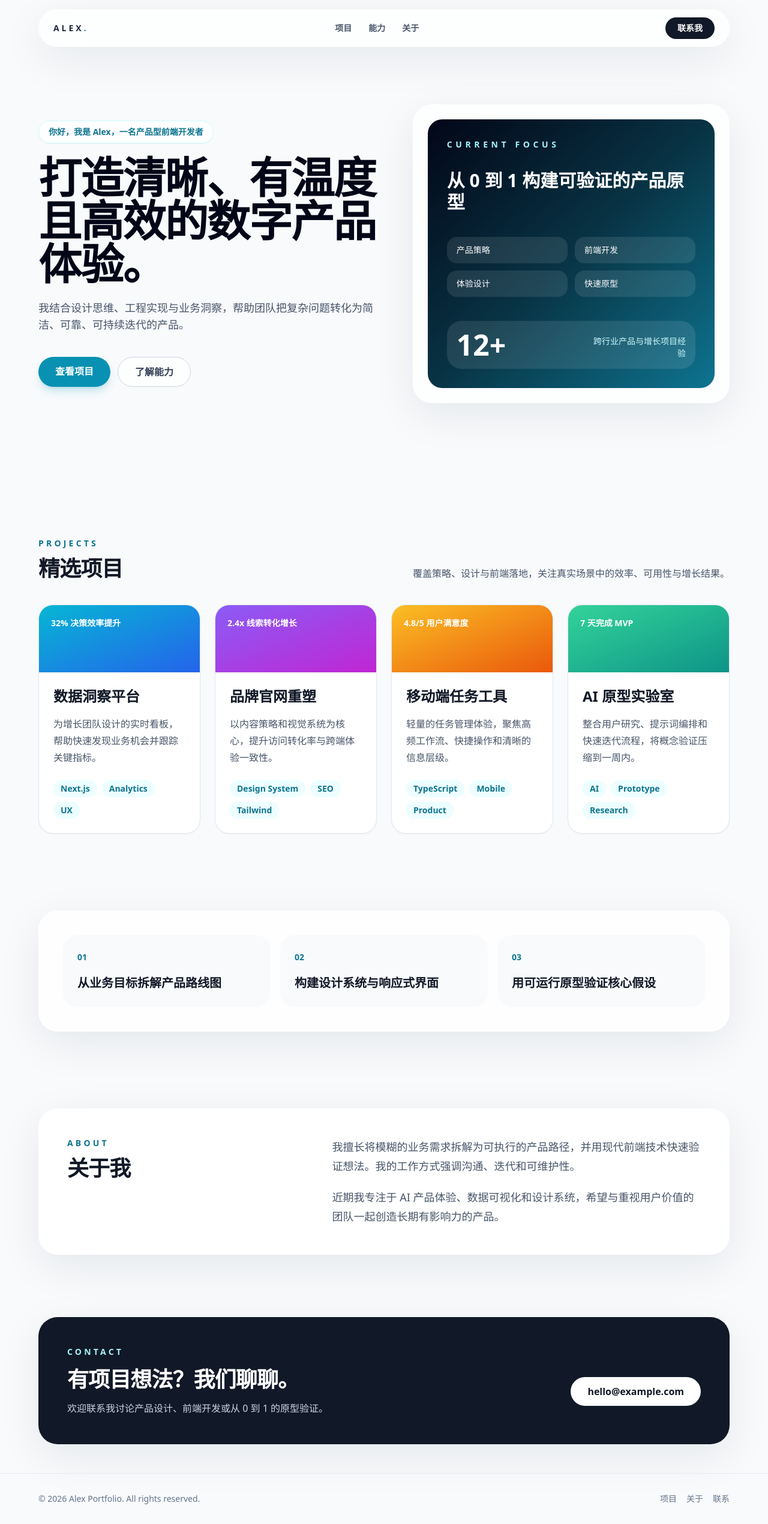
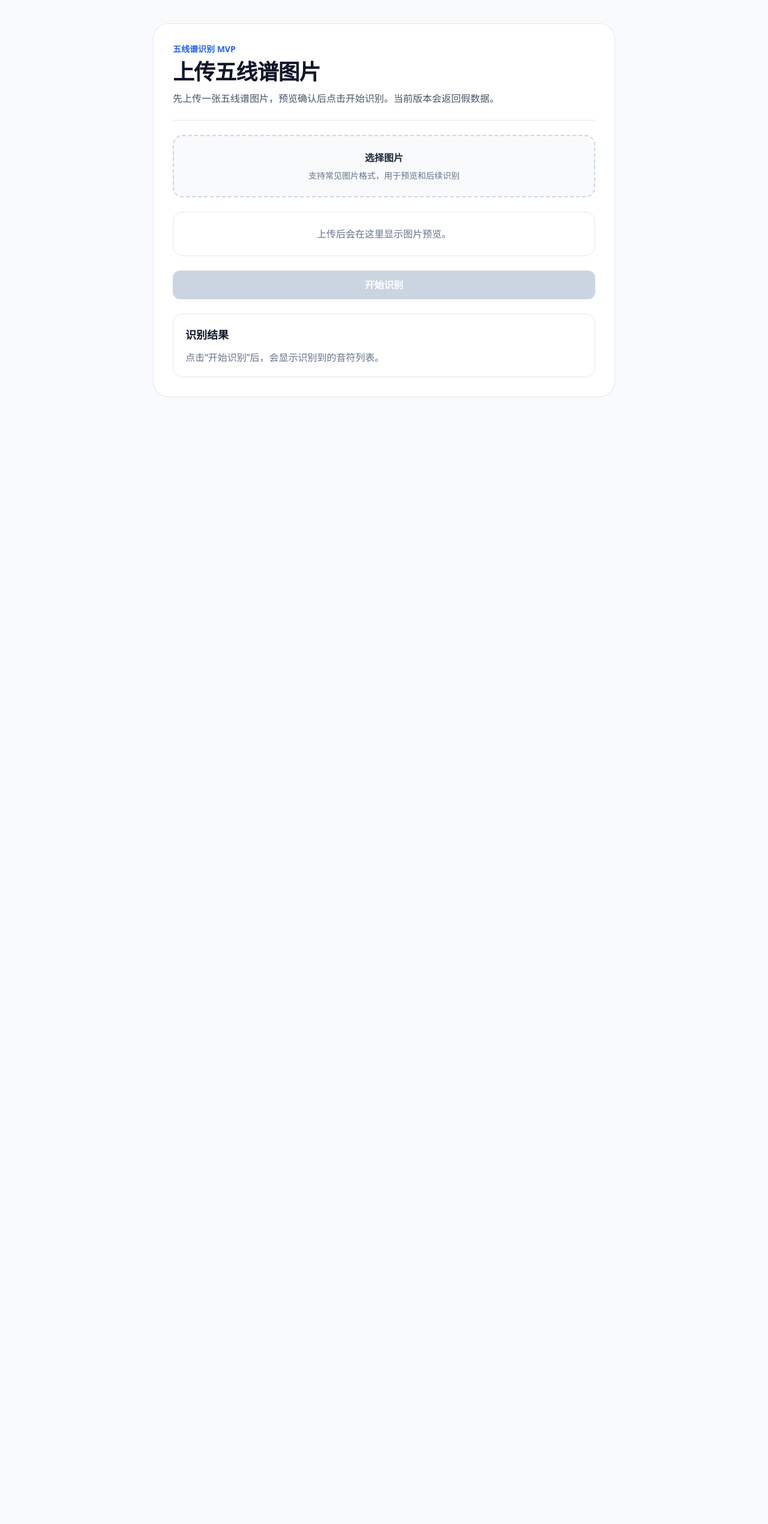
Before and after one commit to aaaycc931-droid/my-first-app, a Next.js app: page / in a window 1280 px wide. Shown: the whole page at 60% size. After the commit the page ends 800 px from the top, so only its background shows below. Built offline with nearby package versions, Linux system fonts and the light colour scheme.

Commit message:
Add sheet music upload MVP

```diff
--- a/app/page.tsx
+++ b/app/page.tsx
@@ -1,198 +1,83 @@
-const navItems = [
-  { label: "项目", href: "#projects" },
-  { label: "能力", href: "#services" },
-  { label: "关于", href: "#about" },
-];
+"use client";
 
-const projects = [
-  {
-    title: "数据洞察平台",
-    description: "为增长团队设计的实时看板，帮助快速发现业务机会并跟踪关键指标。",
-    metric: "32% 决策效率提升",
-    gradient: "from-cyan-500 to-blue-600",
-    tags: ["Next.js", "Analytics", "UX"],
-  },
-  {
-    title: "品牌官网重塑",
-    description: "以内容策略和视觉系统为核心，提升访问转化率与跨端体验一致性。",
-    metric: "2.4x 线索转化增长",
-    gradient: "from-violet-500 to-fuchsia-600",
-    tags: ["Design System", "SEO", "Tailwind"],
-  },
-  {
-    title: "移动端任务工具",
-    description: "轻量的任务管理体验，聚焦高频工作流、快捷操作和清晰的信息层级。",
-    metric: "4.8/5 用户满意度",
-    gradient: "from-amber-400 to-orange-600",
-    tags: ["TypeScript", "Mobile", "Product"],
-  },
-  {
-    title: "AI 原型实验室",
-    description: "整合用户研究、提示词编排和快速迭代流程，将概念验证压缩到一周内。",
-    metric: "7 天完成 MVP",
-    gradient: "from-emerald-400 to-teal-600",
-    tags: ["AI", "Prototype", "Research"],
-  },
-];
+import { ChangeEvent, useState } from "react";
 
-const highlights = ["产品策略", "前端开发", "体验设计", "快速原型"];
-
-const services = [
-  "从业务目标拆解产品路线图",
-  "构建设计系统与响应式界面",
-  "用可运行原型验证核心假设",
-];
+const mockNotes = ["C4", "D4", "E4"];
 
 export default function Home() {
+  const [previewUrl, setPreviewUrl] = useState<string | null>(null);
+  const [fileName, setFileName] = useState("");
+  const [recognizedNotes, setRecognizedNotes] = useState<string[]>([]);
+
+  const handleImageUpload = (event: ChangeEvent<HTMLInputElement>) => {
+    const file = event.target.files?.[0];
+
+    if (!file) {
+      return;
+    }
+
+    setPreviewUrl(URL.createObjectURL(file));
+    setFileName(file.name);
+    setRecognizedNotes([]);
+  };
+
+  const handleRecognize = () => {
+    setRecognizedNotes(mockNotes);
+  };
+
   return (
-    <main className="min-h-screen overflow-hidden bg-mist text-ink">
-      <section className="relative px-4 pb-16 pt-4 sm:px-8 lg:px-16">
-        <div className="absolute inset-0 -z-20 bg-[radial-gradient(circle_at_top_left,_rgba(34,211,238,0.28),_transparent_34%),linear-gradient(135deg,_#ecfeff_0%,_#f8fafc_42%,_#fff7ed_100%)]" />
-        <div className="absolute right-0 top-20 -z-10 h-72 w-72 rounded-full bg-cyan-300/30 blur-3xl sm:h-96 sm:w-96" />
-        <div className="absolute bottom-16 left-0 -z-10 h-72 w-72 rounded-full bg-amber-300/30 blur-3xl" />
+    <main className="min-h-screen bg-slate-50 px-4 py-10 text-slate-900 sm:px-6">
+      <section className="mx-auto max-w-3xl rounded-3xl bg-white p-6 shadow-sm ring-1 ring-slate-200 sm:p-8">
+        <div className="border-b border-slate-200 pb-6">
+          <p className="text-sm font-semibold text-blue-600">五线谱识别 MVP</p>
+          <h1 className="mt-2 text-3xl font-bold tracking-tight sm:text-4xl">上传五线谱图片</h1>
+          <p className="mt-3 text-slate-600">先上传一张五线谱图片，预览确认后点击开始识别。当前版本会返回假数据。</p>
+        </div>
 
-        <header className="sticky top-4 z-20 mx-auto max-w-6xl">
-          <nav className="flex items-center justify-between rounded-full border border-white/80 bg-white/75 px-4 py-3 shadow-soft backdrop-blur-xl sm:px-6">
-            <a className="text-sm font-black tracking-[0.28em] text-slate-800" href="#top" aria-label="返回首页">
-              ALEX<span className="text-cyan-600">.</span>
-            </a>
-            <div className="hidden items-center gap-7 text-sm font-semibold text-slate-600 sm:flex">
-              {navItems.map((item) => (
-                <a className="transition hover:text-cyan-700" href={item.href} key={item.href}>
-                  {item.label}
-                </a>
-              ))}
+        <div className="mt-6 space-y-6">
+          <label className="block rounded-2xl border-2 border-dashed border-slate-300 bg-slate-50 p-6 text-center transition hover:border-blue-400 hover:bg-blue-50/50">
+            <span className="block text-base font-semibold text-slate-800">选择图片</span>
+            <span className="mt-2 block text-sm text-slate-500">支持常见图片格式，用于预览和后续识别</span>
+            <input className="sr-only" type="file" accept="image/*" onChange={handleImageUpload} />
+          </label>
+
+          {previewUrl ? (
+            <div className="rounded-2xl border border-slate-200 bg-white p-4">
+              <div className="mb-3 flex flex-col gap-1 sm:flex-row sm:items-center sm:justify-between">
+                <h2 className="text-lg font-semibold">图片预览</h2>
+                <p className="text-sm text-slate-500">{fileName}</p>
+              </div>
+              <img className="max-h-[420px] w-full rounded-xl object-contain ring-1 ring-slate-200" src={previewUrl} alt="上传的五线谱预览" />
             </div>
-            <a className="rounded-full bg-ink px-4 py-2 text-sm font-semibold text-white transition hover:-translate-y-0.5 hover:bg-slate-700 sm:px-5" href="#contact">
-              联系我
-            </a>
-          </nav>
-        </header>
+          ) : (
+            <div className="rounded-2xl border border-slate-200 bg-white p-6 text-center text-slate-500">上传后会在这里显示图片预览。</div>
+          )}
 
-        <div className="mx-auto grid max-w-6xl gap-10 pb-12 pt-20 sm:pt-24 lg:grid-cols-[1.05fr_0.95fr] lg:items-center lg:pb-20" id="top">
-          <div>
-            <p className="mb-5 inline-flex rounded-full border border-cyan-100 bg-white/80 px-4 py-2 text-sm font-semibold text-cyan-700 shadow-sm backdrop-blur">
-              你好，我是 Alex，一名产品型前端开发者
-            </p>
-            <h1 className="max-w-4xl text-4xl font-black leading-[1.05] tracking-tight text-slate-950 sm:text-6xl lg:text-7xl">
-              打造清晰、有温度且高效的数字产品体验。
-            </h1>
-            <p className="mt-6 max-w-2xl text-base leading-8 text-slate-600 sm:text-lg">
-              我结合设计思维、工程实现与业务洞察，帮助团队把复杂问题转化为简洁、可靠、可持续迭代的产品。
-            </p>
-            <div className="mt-10 flex flex-col gap-3 sm:flex-row">
-              <a className="rounded-full bg-cyan-600 px-7 py-3 text-center font-bold text-white shadow-lg shadow-cyan-600/20 transition hover:-translate-y-0.5 hover:bg-cyan-700" href="#projects">
-                查看项目
-              </a>
-              <a className="rounded-full border border-slate-300 bg-white/80 px-7 py-3 text-center font-bold text-slate-700 transition hover:-translate-y-0.5 hover:border-cyan-300 hover:text-cyan-700" href="#services">
-                了解能力
-              </a>
-            </div>
-          </div>
+          <button
+            className="w-full rounded-xl bg-blue-600 px-5 py-3 font-semibold text-white transition hover:bg-blue-700 disabled:cursor-not-allowed disabled:bg-slate-300"
+            type="button"
+            onClick={handleRecognize}
+            disabled={!previewUrl}
+          >
+            开始识别
+          </button>
 
-          <div className="rounded-[2rem] border border-white bg-white/75 p-4 shadow-soft backdrop-blur sm:p-6">
-            <div className="overflow-hidden rounded-[1.5rem] bg-gradient-to-br from-slate-950 via-cyan-950 to-cyan-700 p-6 text-white sm:p-8">
-              <p className="text-xs font-semibold uppercase tracking-[0.4em] text-cyan-200 sm:text-sm">Current Focus</p>
-              <h2 className="mt-8 text-2xl font-bold sm:text-3xl">从 0 到 1 构建可验证的产品原型</h2>
-              <div className="mt-10 grid grid-cols-2 gap-3">
-                {highlights.map((item) => (
-                  <span className="rounded-2xl bg-white/10 px-4 py-3 text-sm backdrop-blur" key={item}>
-                    {item}
-                  </span>
+          <div className="rounded-2xl border border-slate-200 bg-white p-5">
+            <h2 className="text-lg font-semibold">识别结果</h2>
+            {recognizedNotes.length > 0 ? (
+              <ul className="mt-4 grid gap-3 sm:grid-cols-3">
+                {recognizedNotes.map((note) => (
+                  <li className="rounded-xl bg-blue-50 px-4 py-3 text-center font-semibold text-blue-700" key={note}>
+                    {note}
+                  </li>
                 ))}
-              </div>
-              <div className="mt-10 rounded-3xl bg-white/10 p-4">
-                <div className="flex items-end justify-between gap-4">
-                  <span className="text-5xl font-black">12+</span>
-                  <span className="max-w-40 text-right text-sm text-cyan-100">跨行业产品与增长项目经验</span>
-                </div>
-              </div>
-            </div>
+              </ul>
+            ) : (
+              <p className="mt-3 text-slate-500">点击“开始识别”后，会显示识别到的音符列表。</p>
+            )}
           </div>
         </div>
       </section>
-
-      <section className="px-4 py-20 sm:px-8 lg:px-16" id="projects">
-        <div className="mx-auto max-w-6xl">
-          <div className="mb-10 flex flex-col justify-between gap-4 sm:flex-row sm:items-end">
-            <div>
-              <p className="text-sm font-bold uppercase tracking-[0.3em] text-cyan-700">Projects</p>
-              <h2 className="mt-3 text-4xl font-black tracking-tight">精选项目</h2>
-            </div>
-            <p className="max-w-xl text-slate-600">覆盖策略、设计与前端落地，关注真实场景中的效率、可用性与增长结果。</p>
-          </div>
-          <div className="grid gap-6 sm:grid-cols-2 xl:grid-cols-4">
-            {projects.map((project) => (
-              <article className="group flex min-h-80 flex-col overflow-hidden rounded-3xl border border-slate-200 bg-white shadow-sm transition hover:-translate-y-1 hover:shadow-soft" key={project.title}>
-                <div className={`h-28 bg-gradient-to-br ${project.gradient} p-5 text-white`}>
-                  <p className="text-sm font-bold">{project.metric}</p>
-                </div>
-                <div className="flex flex-1 flex-col p-6">
-                  <h3 className="text-2xl font-bold">{project.title}</h3>
-                  <p className="mt-4 flex-1 leading-7 text-slate-600">{project.description}</p>
-                  <div className="mt-6 flex flex-wrap gap-2">
-                    {project.tags.map((tag) => (
-                      <span className="rounded-full bg-cyan-50 px-3 py-1 text-sm font-semibold text-cyan-700" key={tag}>
-                        {tag}
-                      </span>
-                    ))}
-                  </div>
-                </div>
-              </article>
-            ))}
-          </div>
-        </div>
-      </section>
-
-      <section className="px-4 py-12 sm:px-8 lg:px-16" id="services">
-        <div className="mx-auto grid max-w-6xl gap-4 rounded-[2rem] border border-white bg-white/80 p-6 shadow-soft backdrop-blur md:grid-cols-3 md:p-10">
-          {services.map((service, index) => (
-            <div className="rounded-3xl bg-slate-50 p-6" key={service}>
-              <span className="text-sm font-black text-cyan-700">0{index + 1}</span>
-              <p className="mt-4 text-xl font-bold leading-8">{service}</p>
-            </div>
-          ))}
-        </div>
-      </section>
-
-      <section className="px-4 py-20 sm:px-8 lg:px-16" id="about">
-        <div className="mx-auto grid max-w-6xl gap-8 rounded-[2rem] bg-white p-8 shadow-soft md:grid-cols-[0.8fr_1.2fr] md:p-12">
-          <div>
-            <p className="text-sm font-bold uppercase tracking-[0.3em] text-cyan-700">About</p>
-            <h2 className="mt-3 text-4xl font-black tracking-tight">关于我</h2>
-          </div>
-          <div className="space-y-5 text-lg leading-8 text-slate-600">
-            <p>我擅长将模糊的业务需求拆解为可执行的产品路径，并用现代前端技术快速验证想法。我的工作方式强调沟通、迭代和可维护性。</p>
-            <p>近期我专注于 AI 产品体验、数据可视化和设计系统，希望与重视用户价值的团队一起创造长期有影响力的产品。</p>
-          </div>
-        </div>
-      </section>
-
-      <section className="px-4 pb-12 pt-6 sm:px-8 lg:px-16" id="contact">
-        <div className="mx-auto max-w-6xl rounded-[2rem] bg-ink px-6 py-12 text-white shadow-soft md:px-12">
-          <p className="text-sm font-bold uppercase tracking-[0.3em] text-cyan-200">Contact</p>
-          <div className="mt-4 flex flex-col justify-between gap-8 md:flex-row md:items-center">
-            <div>
-              <h2 className="text-3xl font-black tracking-tight sm:text-4xl">有项目想法？我们聊聊。</h2>
-              <p className="mt-4 max-w-2xl text-slate-300">欢迎联系我讨论产品设计、前端开发或从 0 到 1 的原型验证。</p>
-            </div>
-            <a className="inline-flex justify-center rounded-full bg-white px-7 py-3 font-bold text-ink transition hover:bg-cyan-100" href="mailto:hello@example.com">
-              hello@example.com
-            </a>
-          </div>
-        </div>
-      </section>
-
-      <footer className="border-t border-slate-200/80 px-4 py-8 text-sm text-slate-500 sm:px-8 lg:px-16">
-        <div className="mx-auto flex max-w-6xl flex-col gap-3 sm:flex-row sm:items-center sm:justify-between">
-          <p>© 2026 Alex Portfolio. All rights reserved.</p>
-          <div className="flex gap-4">
-            <a className="hover:text-cyan-700" href="#projects">项目</a>
-            <a className="hover:text-cyan-700" href="#about">关于</a>
-            <a className="hover:text-cyan-700" href="#contact">联系</a>
-          </div>
-        </div>
-      </footer>
     </main>
   );
 }
```
